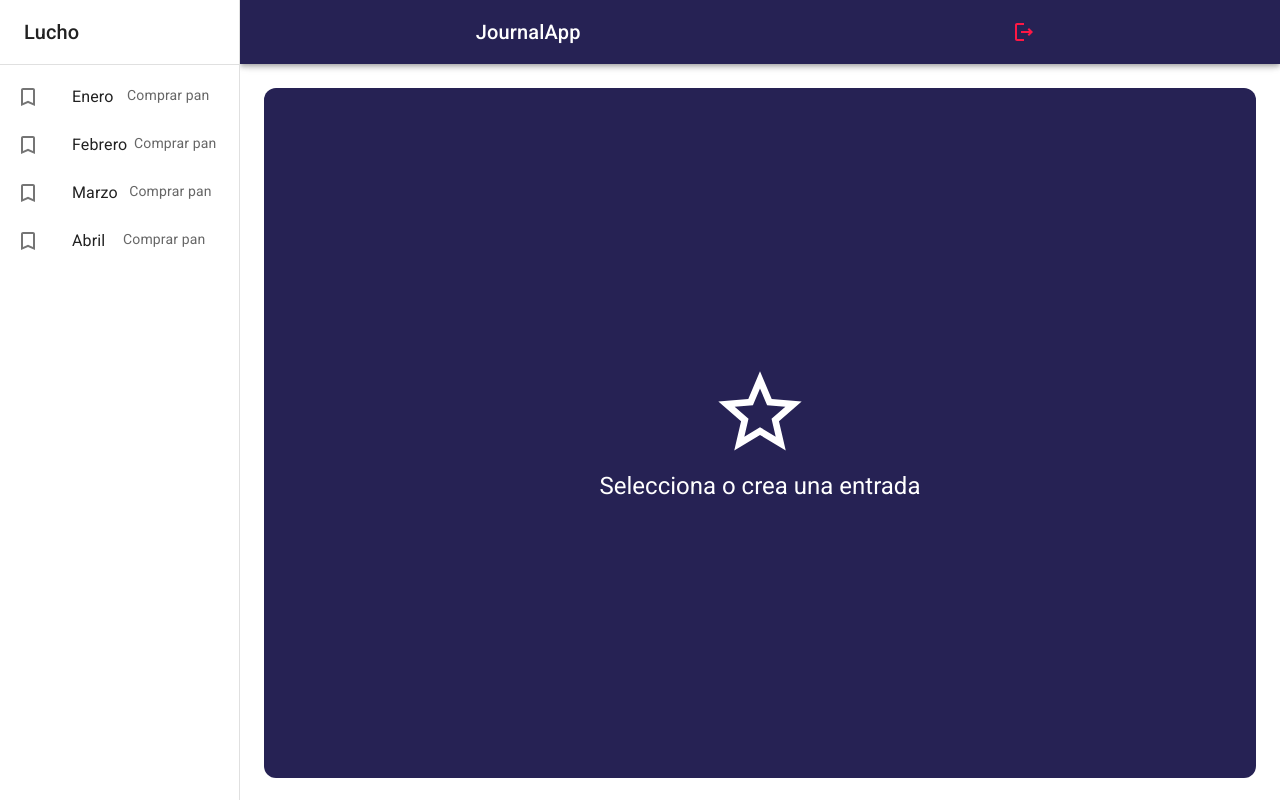
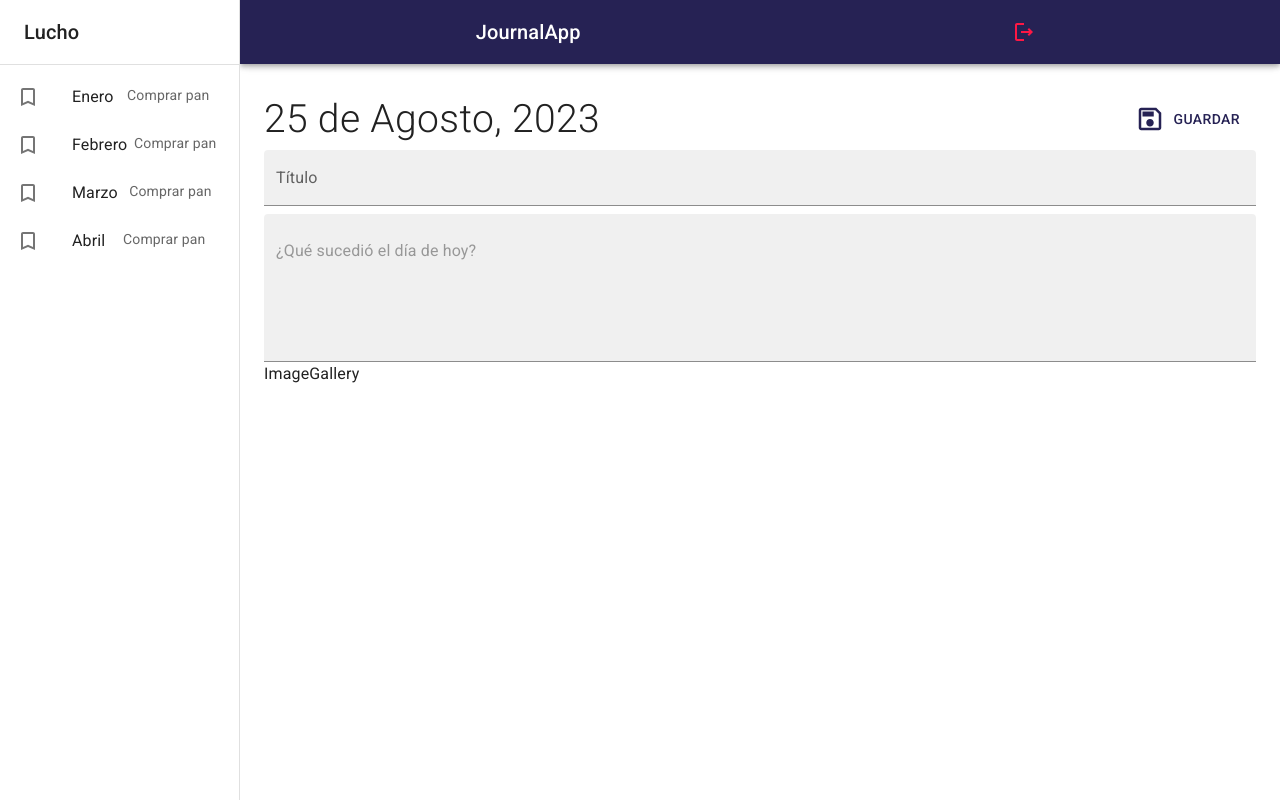
Before and after one commit to lucho-krs/journalApp, a React (Vite) app: page / in a window 1280 px wide. Built offline with nearby package versions, Linux system fonts and the light colour scheme.

Commit message:
Se maquetea pantalla nota

```diff
--- /dev/null
+++ b/src/journal/components/ImageGallery.jsx
@@ -0,0 +1,5 @@
+export const ImageGallery = () => {
+  return (
+    <div>ImageGallery</div>
+  )
+}
--- a/src/journal/pages/JournalPage.jsx
+++ b/src/journal/pages/JournalPage.jsx
@@ -1,10 +1,11 @@
-import { JournalLayout } from "../layout/JournalLayout"
-import { NothingSelectedView } from "../view"
+import { JournalLayout } from '../layout/JournalLayout';
+import { NoteView, NothingSelectedView } from '../views';
 
 export const JournalPage = () => {
     return (
         <JournalLayout>
-            <NothingSelectedView />
+            {/* <NothingSelectedView /> */}
+            <NoteView />
         </JournalLayout>
     )
 }
--- a/src/journal/view/index.js
+++ /dev/null
@@ -1 +0,0 @@
-export * from './NothingSelectedView';
--- /dev/null
+++ b/src/journal/views/NoteView.jsx
@@ -0,0 +1,41 @@
+import { SaveOutlined } from '@mui/icons-material'
+import { Button, Grid, TextField, Typography } from '@mui/material'
+import React from 'react'
+import { ImageGallery } from '../components/ImageGallery'
+
+export const NoteView = () => {
+  return (
+    <Grid container direction='row' justifyContent='space-between' alignItems='center' sx={{ mb: 1 }}>
+        <Grid item>
+            <Typography fontSize={ 39 } fontWeight='light'>25 de Agosto, 2023</Typography>
+        </Grid>
+        <Grid item>
+            <Button color='primary' sx={{ padding: 2 }}>
+                <SaveOutlined sx={{ fontSize: 30, mr: 1 }}/>
+                Guardar
+            </Button>
+        </Grid>
+        <Grid container>
+            <TextField
+                type='text'
+                variant='filled'
+                fullWidth
+                placeholder='Ingrese un título'
+                label='Título'
+                sx={{ border: 'none', mb: 1 }}
+            />
+
+            <TextField
+                type='text'
+                variant='filled'
+                fullWidth
+                multiline
+                placeholder='¿Qué sucedió el día de hoy?'
+                minRows={ 5 }
+            />
+        </Grid>
+
+        <ImageGallery />
+    </Grid>
+  )
+}
--- /dev/null
+++ b/src/journal/views/index.js
@@ -0,0 +1,2 @@
+export * from './NothingSelectedView';
+export * from './NoteView';
```
Also changed, not shown: src/journal/views/NothingSelectedView.jsx (renamed from src/journal/view/NothingSelectedView.jsx).
